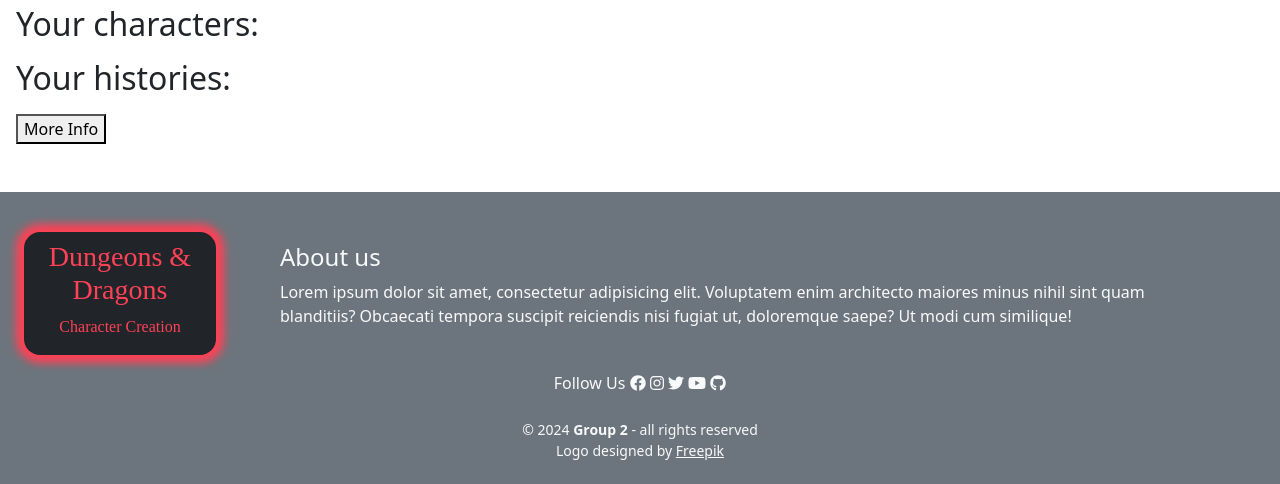
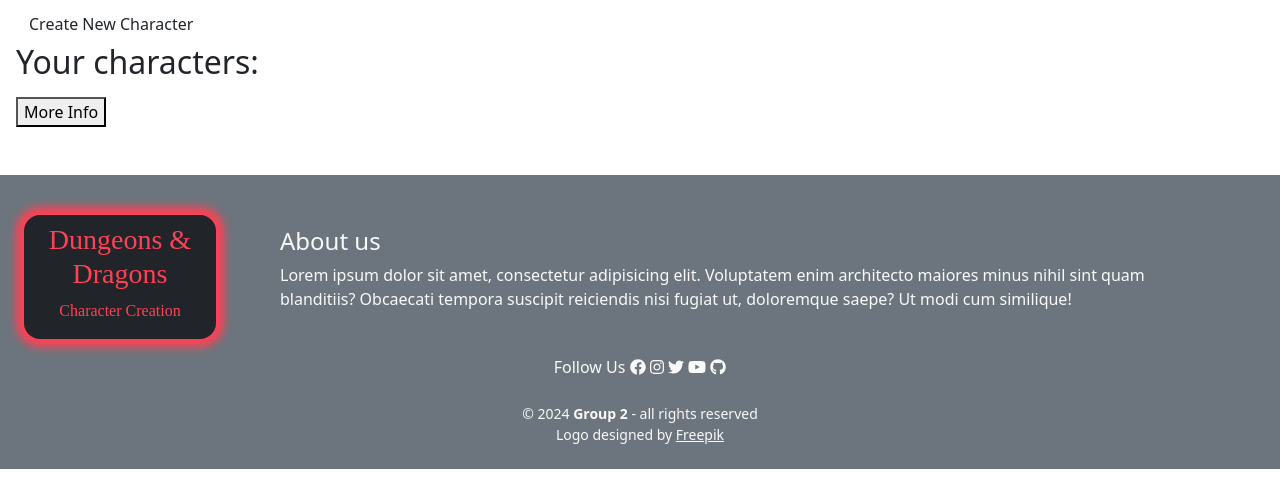
Before and after one commit to SouptheFull-Stack/DND-Character-Builder-and-Database, a Node server app: page /profile in a window 1280 px wide. Shown: the part 265-749 px from the top of the page. Run offline with Node 20, Linux system fonts and the light colour scheme; the visitor is signed in with stand-in values (Sample User, id 1); data comes from the database, SQL or seed files in the repository; data that the repository does not hold is empty; some libraries are stand-ins or nearby versions; some web fonts are replaced.

Commit message:
profile dashboard home route

```diff
--- a/controllers/homeRoute.js
+++ b/controllers/homeRoute.js
@@ -29,7 +29,7 @@
     where: { user_id: req.session.user_id },
   })
 
-  const characters = userChars.map((el) => el.get({plain: true}));
+  const characters = userChars.map((char) => char.get({plain: true}));
 
   res.render('profile', {
     characters,
--- a/views/profile.handlebars
+++ b/views/profile.handlebars
@@ -3,19 +3,12 @@
     <h1>Welcome, {{$user.name}}!</h1>
   </div>
   <div class="wrapper">
+    <button type='submit' class='btn' value='Create'>Create New Character</button>
     <div class="Characters">
       <h2> Your characters:</h2>
       <ul class="dropDown-Characters">
-        {{#each users as |user|}}
-          <li>{{characters.user}}</li>
-        {{/each}}
-      </ul>
-    </div>
-    <div class="Histories">
-      <h2> Your histories:</h2>
-      <ul class="dropDown-Histories">
-        {{#each historyData as |user|}}
-          <li>{{user.user}}</li>
+        {{#each characters as |character|}}
+          <li>{{character.name}}</li>
         {{/each}}
       </ul>
     </div>
```
